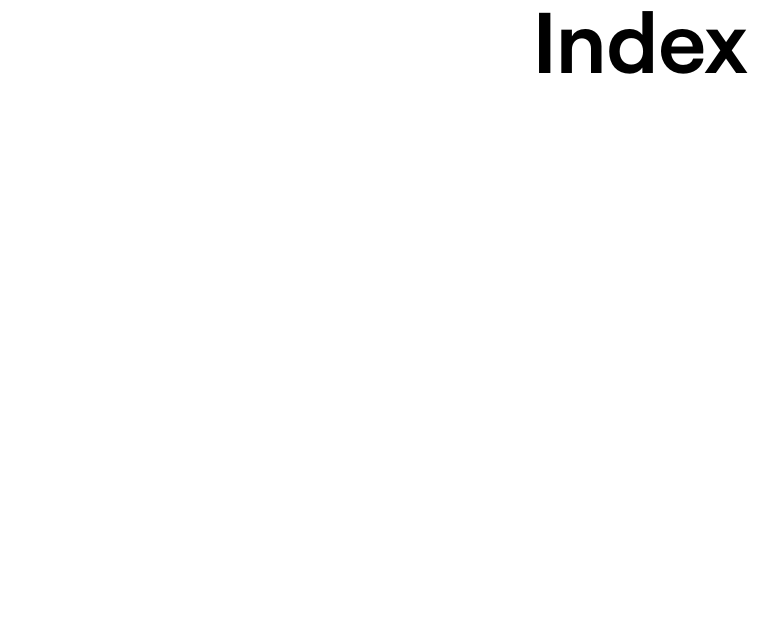
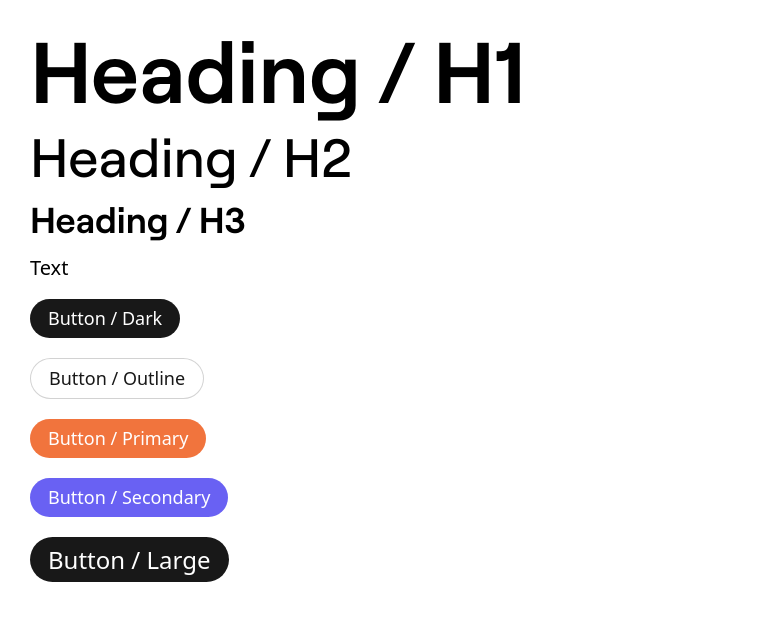
Before and after one commit to Tehnopolis/PersomeaWebapp, a Vue app: page / in a window 1280 px wide. Shown: the top 620 px of the page, without its empty margins (0-781 px from the left). Built offline with nearby package versions, Linux system fonts and the light colour scheme.

Commit message:
AppButton and AppHeading components ready. Small fix in globals.scss.

```diff
--- a/src/assets/scss/font.scss
+++ b/src/assets/scss/font.scss
@@ -1,13 +1,13 @@
 /* Medium */
 @font-face {
 	font-family: 'Roobert PRO';
-	src: url('/public/font/RoobertPRO-Medium.otf') format('opentype');
+	src: url('/font/RoobertPRO-Medium.otf') format('opentype');
 	font-weight: 500;
 	font-display: block;
 }
 @font-face {
 	font-family: 'Roobert PRO';
-	src: url('/public/font/RoobertPRO-MediumItalic.otf') format('opentype');
+	src: url('/font/RoobertPRO-MediumItalic.otf') format('opentype');
 	font-style: italic;
 	font-weight: 500;
 	font-display: block;
@@ -16,13 +16,13 @@
 /* Semibold */
 @font-face {
 	font-family: 'Roobert PRO';
-	src: url('/public/font/RoobertPRO-SemiBold.otf') format('opentype');
+	src: url('/font/RoobertPRO-SemiBold.otf') format('opentype');
 	font-weight: 650;
 	font-display: block;
 }
 @font-face {
 	font-family: 'Roobert PRO';
-	src: url('/public/font/RoobertPRO-SemiBoldItalic.otf') format('opentype');
+	src: url('/font/RoobertPRO-SemiBoldItalic.otf') format('opentype');
 	font-style: italic;
 	font-weight: 650;
 	font-display: block;
--- a/src/assets/scss/globals.scss
+++ b/src/assets/scss/globals.scss
@@ -7,20 +7,19 @@
 
 	--color-light-bg: #fff;
 	--color-light-fg: #000;
-	--color-light-inner-bg: #f6f6f7;
 	--color-light-border: rgba(14, 14, 14, 0.2);
+	--color-light-hover-border: #0e0e0e;
 
-	--color-dark-bg: #1a1a1a;
+	--color-dark-bg: #000;
 	--color-dark-fg: #fff;
-	--color-dark-inner-bg: #272727;
-	--color-dark-border: rgba(255, 255, 255, 0.2);
+	--color-dark-hover-bg: #1d1d1d;
 
 	--color-primary-bg: #f06529;
 	--color-primary-hover-bg: #fa7f4a;
 	--color-primary-fg: #fff;
 
-	--color-secondary-bg: #1357da;
-	--color-secondary-hover-bg: #397bfb;
+	--color-secondary-bg: #5951f2;
+	--color-secondary-hover-bg: #8781ff;
 	--color-secondary-fg: #fff;
 
 	// RGB переменные чтобы в коде была возможность задавать прозрачность цвету
@@ -58,7 +57,8 @@
 	--font-size-h3-desktop: 36px;
 
 	--font-size-text: 20px;
-	--font-size-button: 18px;
+	--font-size-medium-button: 18px;
+	--font-size-large-button: 24px;
 	--font-size-field: 18px;
 	--font-size-label: 14px;
 }
--- /dev/null
+++ b/src/components/AppButton.vue
@@ -0,0 +1,91 @@
+<script setup lang="ts">
+interface AppButtonProps {
+	type: 'button' | 'submit' | 'reset';
+	color: 'dark' | 'outline' | 'primary' | 'secondary';
+	size: 'l' | 'm';
+}
+
+defineProps<AppButtonProps>();
+
+const emit = defineEmits(['click']);
+
+function emitClick() {
+	emit('click');
+}
+</script>
+
+<template>
+	<button
+		:class="['button', `color-${color}`, `size-${size}`]"
+		:type="type"
+		@click="emitClick"
+	>
+		<slot></slot>
+	</button>
+</template>
+
+<style scoped lang="scss">
+.button {
+	padding: 10px 18px;
+	cursor: pointer;
+	border-radius: 50px;
+	opacity: 90%;
+	transition:
+		background-color 400ms ease,
+		border-color 400ms ease,
+		color 400ms ease;
+	position: relative;
+	text-decoration: none;
+	border: none;
+	outline: none;
+	font-style: normal;
+	font-weight: 510;
+	line-height: 105%;
+	display: flex;
+	justify-content: center;
+	align-items: center;
+	gap: 8px;
+
+	&.size-m {
+		font-size: var(--font-size-medium-button);
+	}
+
+	&.size-l {
+		font-size: var(--font-size-large-button);
+	}
+
+	&.color-dark {
+		background: var(--color-dark-bg);
+		color: var(--color-dark-fg);
+
+		&:hover {
+			background: var(--color-dark-hover-bg);
+		}
+	}
+	&.color-outline {
+		border: 1px solid var(--color-light-border);
+		background: var(--color-light-bg);
+		color: var(--color-light-fg);
+
+		&:hover {
+			border: 1px solid var(--color-light-hover-border);
+		}
+	}
+	&.color-primary {
+		background: var(--color-primary-bg);
+		color: var(--color-primary-fg);
+
+		&:hover {
+			background: var(--color-primary-hover-bg);
+		}
+	}
+	&.color-secondary {
+		background: var(--color-secondary-bg);
+		color: var(--color-secondary-fg);
+
+		&:hover {
+			background: var(--color-secondary-hover-bg);
+		}
+	}
+}
+</style>
--- /dev/null
+++ b/src/components/AppHeading.vue
@@ -0,0 +1,52 @@
+<script setup lang="ts">
+interface AppHeadingProps {
+	tag: 'h1' | 'h2' | 'h3' | 'p';
+}
+
+defineProps<AppHeadingProps>();
+</script>
+
+<template>
+	<component :is="tag">
+		<slot></slot>
+	</component>
+</template>
+
+<style scoped>
+h1,
+h2,
+h3,
+p {
+	font-style: normal;
+	line-height: 95%;
+}
+h1 {
+	font-size: var(--font-size-h1-desktop);
+	font-weight: 650;
+}
+h2 {
+	font-size: var(--font-size-h2-desktop);
+	font-weight: 500;
+}
+h3 {
+	font-size: var(--font-size-h3-desktop);
+	font-weight: 650;
+}
+p {
+	font-size: 20px;
+	font-weight: 510;
+	line-height: 110%;
+}
+
+@media (max-width: 428px) {
+	h1 {
+		font-size: var(--font-size-h1);
+	}
+	h2 {
+		font-size: var(--font-size-h2);
+	}
+	h3 {
+		font-size: var(--font-size-h3);
+	}
+}
+</style>
--- a/src/views/IndexView.vue
+++ b/src/views/IndexView.vue
@@ -1,5 +1,64 @@
+<script setup lang="ts">
+import AppButton from '@/components/AppButton.vue';
+import AppHeading from '@/components/AppHeading.vue';
+</script>
+
 <template>
 	<section>
-		<h1>Index</h1>
+		<AppHeading tag="h1">Heading / H1</AppHeading>
+		<AppHeading tag="h2">Heading / H2</AppHeading>
+		<AppHeading tag="h3">Heading / H3</AppHeading>
+		<AppHeading tag="p">Text</AppHeading>
+		<AppButton
+			type="button"
+			color="dark"
+			size="m"
+			@click="console.log('Button clicked!')"
+		>
+			Button / Dark</AppButton
+		>
+		<AppButton
+			type="button"
+			color="outline"
+			size="m"
+			@click="console.log('Button clicked!')"
+		>
+			Button / Outline</AppButton
+		>
+		<AppButton
+			type="button"
+			color="primary"
+			size="m"
+			@click="console.log('Button clicked!')"
+		>
+			Button / Primary</AppButton
+		>
+		<AppButton
+			type="button"
+			color="secondary"
+			size="m"
+			@click="console.log('Button clicked!')"
+		>
+			Button / Secondary</AppButton
+		>
+		<AppButton
+			type="button"
+			color="dark"
+			size="l"
+			@click="console.log('Button clicked!')"
+		>
+			Button / Large</AppButton
+		>
 	</section>
 </template>
+
+<style scoped>
+section {
+	margin: 30px;
+
+	* {
+		margin-bottom: 20px;
+		text-align: left;
+	}
+}
+</style>
```
